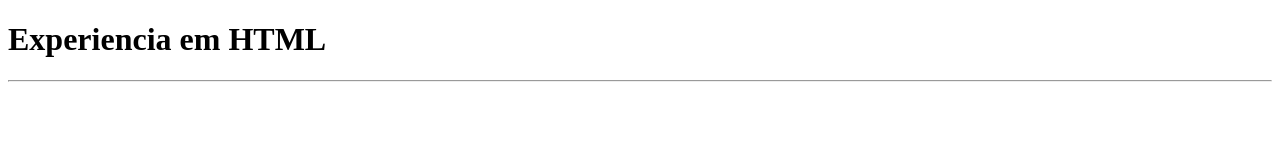
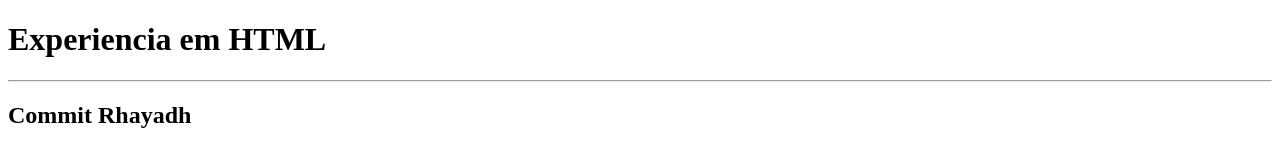
Before and after one commit to MichelNascimento/scm, a plain HTML site: page index.html in a window 1280 px wide. Drawn offline with Linux system fonts and the light colour scheme.

Commit message:
commit rhayadh

```diff
--- a/index.html
+++ b/index.html
@@ -9,5 +9,6 @@
 <body>
     <h1>Experiencia em HTML</h1>
     <hr>
+    <h2>Commit Rhayadh</h2>
 </body>
 </html>
```
